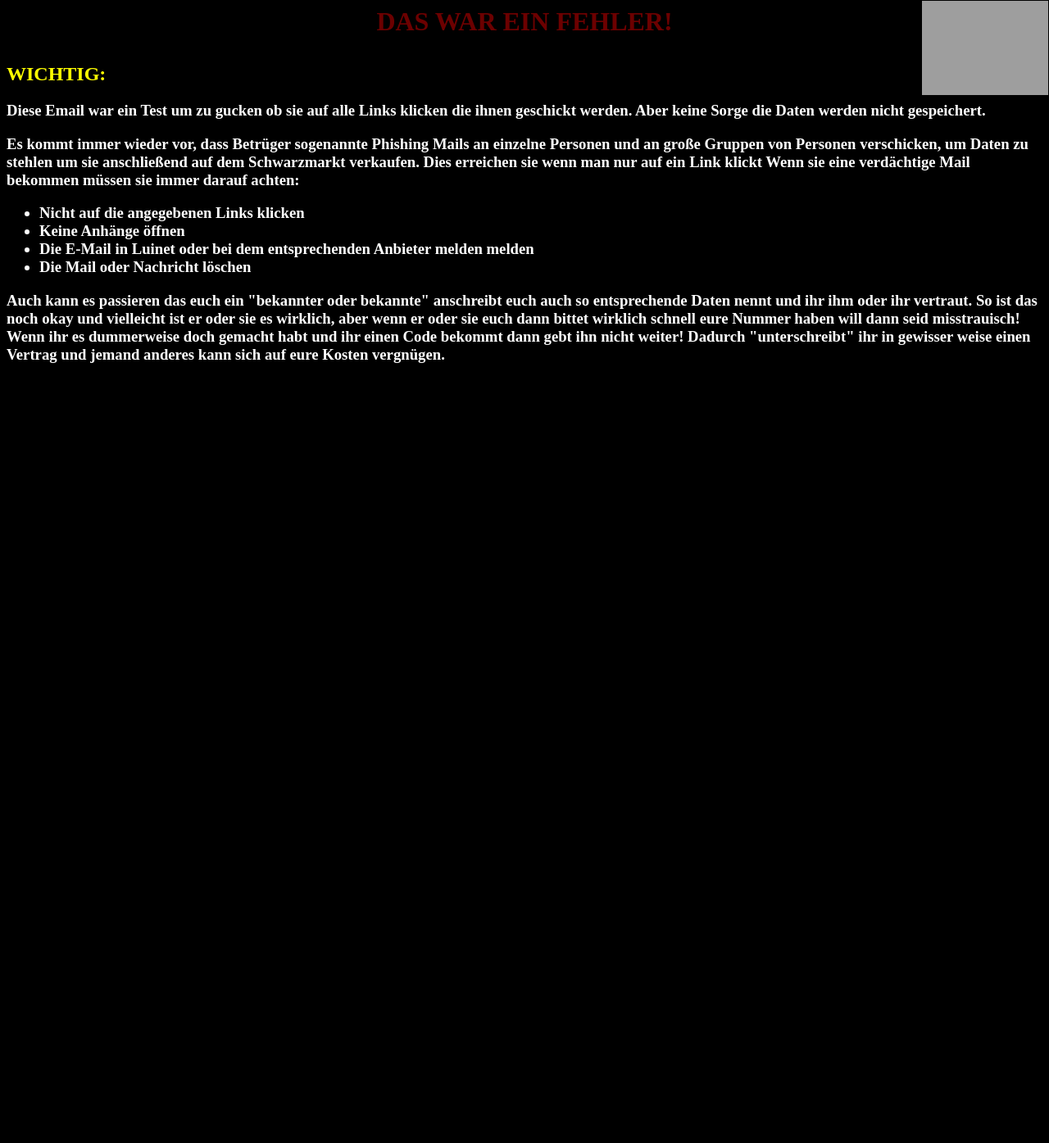
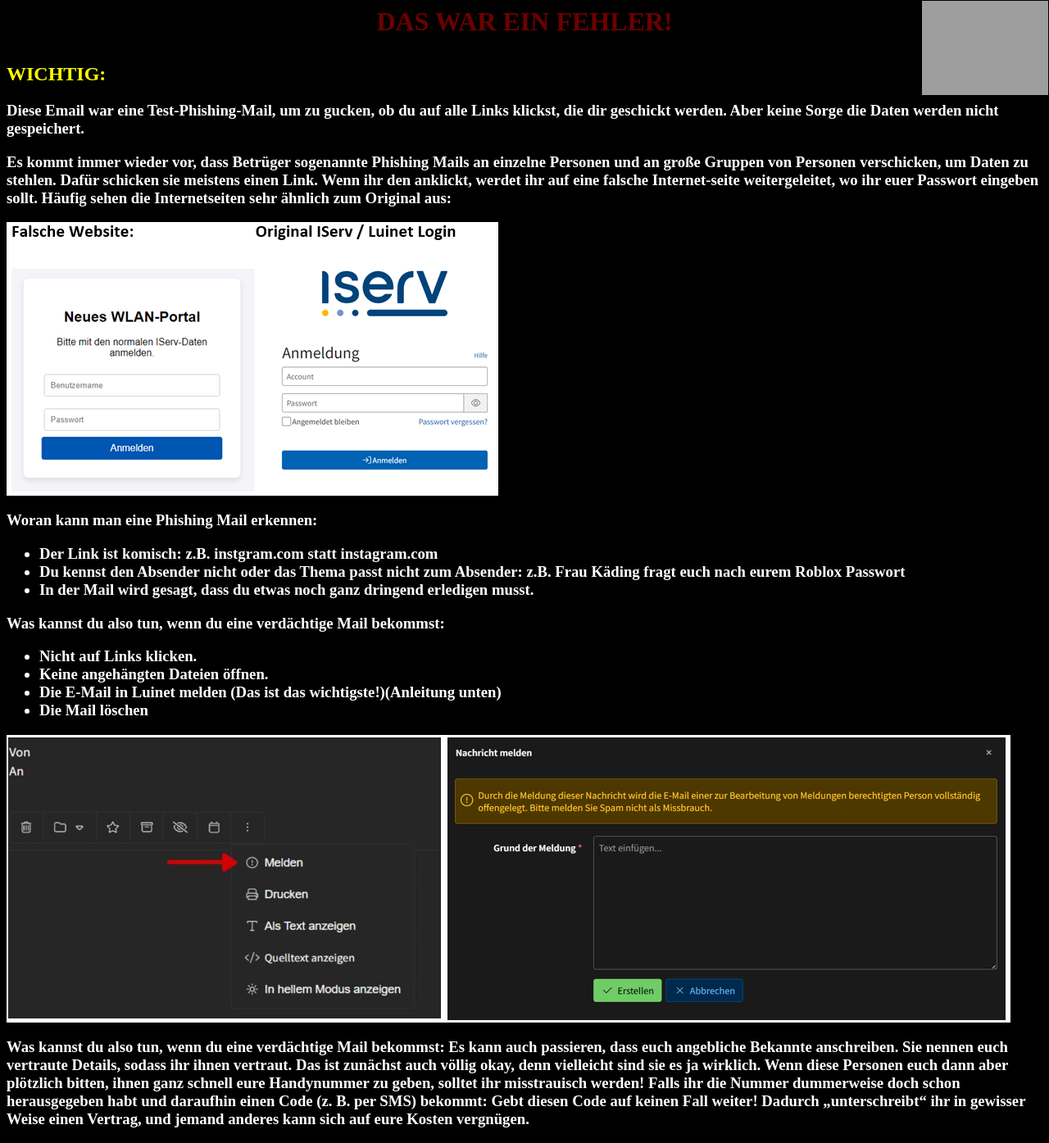
Before and after one commit to Lui-schuelerWlan/Lui-schuelerWlan, a plain HTML site: page aufklaerung.html in a window 1280 px wide. Shown: the whole page at 82% size. Before the commit the page ends 800 px from the top, so only its background shows below. Drawn offline with Linux system fonts and the light colour scheme; grey boxes are pictures that could not be loaded.

Commit message:
Update aufklaerung.html

```diff
--- a/aufklaerung.html
+++ b/aufklaerung.html
@@ -13,14 +13,28 @@
     50% { opacity: 0; }
     80% { opacity: 1; }
 }
-</style></head>
-    <body> <header><img src="https://www.scout-magazin.de/files/aktuelles/news/2020/Medien-Scouts-Hamburg_Logo_teaserbild.jpg" witdh="30%" height="30%" class="ecke-rechts-oben"></header>
-        <h1 Style="color:red" class="blinkender-text"> <p style="text-align: center">DAS WAR EIN FEHLER!</p></h1>
-    </body>
- <body style="background-color:black"></body>
+</style>
+</head>
+<body style="background-color:black">
+        <header>
+            <img src="https://www.scout-magazin.de/files/aktuelles/news/2020/Medien-Scouts-Hamburg_Logo_teaserbild.jpg" witdh="30%" height="30%" class="ecke-rechts-oben">
+        </header>
+    <h1 Style="color:red" class="blinkender-text"> <p style="text-align: center">DAS WAR EIN FEHLER!</p></h1>
     <h2 style="color:yellow"> WICHTIG: </h2>
-<h3 style="color:white" >Diese Email war ein Test um zu gucken ob sie auf alle Links klicken die ihnen geschickt werden. Aber keine Sorge die Daten werden nicht gespeichert. </h3>
-
-<h3 style="color:white">Es kommt immer wieder vor, dass Betrüger sogenannte Phishing Mails an einzelne Personen und an große Gruppen von Personen verschicken, um Daten zu stehlen um sie anschließend auf dem Schwarzmarkt verkaufen. Dies erreichen sie wenn man nur auf ein Link klickt
-Wenn sie eine verdächtige Mail bekommen müssen sie immer darauf achten:<ul> <li>Nicht auf die angegebenen Links klicken </li> <li>Keine Anhänge öffnen </li> <li>Die E-Mail in Luinet oder bei dem entsprechenden Anbieter melden melden</li> <li>Die Mail oder Nachricht löschen</li></ul> Auch kann es passieren das euch ein "bekannter oder bekannte" anschreibt euch auch so entsprechende Daten nennt und ihr ihm oder ihr vertraut. So ist das noch okay und vielleicht ist er oder sie es wirklich, aber wenn er oder sie euch dann bittet wirklich schnell eure Nummer haben will dann seid misstrauisch! Wenn ihr es dummerweise doch gemacht habt und ihr einen Code bekommt dann gebt ihn nicht weiter! Dadurch "unterschreibt" ihr in gewisser weise einen Vertrag und jemand anderes kann sich auf eure Kosten vergnügen.
-</h3>
+    <h3 style="color:white" >Diese Email war eine Test-Phishing-Mail, um zu gucken, ob du auf alle Links klickst, die dir geschickt werden. Aber keine Sorge die Daten werden nicht gespeichert. </h3>
+    <h3 style="color:white"> Es kommt immer wieder vor, dass Betrüger sogenannte Phishing Mails an einzelne Personen und an große Gruppen von Personen verschicken, um Daten zu stehlen. Dafür schicken sie meistens einen Link.
+        Wenn ihr den anklickt, werdet ihr auf eine falsche Internet-seite weitergeleitet, wo ihr euer Passwort eingeben sollt. Häufig sehen die Internetseiten sehr ähnlich zum Original aus: </h3>
+    <img src="websites.png">
+    <h3 style="color:white"> Woran kann man eine Phishing Mail erkennen:
+        <ul> <li> Der Link ist komisch: z.B. instgram.com statt instagram.com </li> <li>Du kennst den Absender nicht oder das Thema passt nicht zum Absender: z.B. Frau Käding fragt euch nach eurem Roblox Passwort </li> <li>In der Mail wird gesagt, dass du etwas noch ganz dringend erledigen musst.</li> </ul>
+    </h3>
+    <h3 style="color:white"> Was kannst du also tun, wenn du eine verdächtige Mail bekommst:
+        <ul> <li> Nicht auf Links klicken. </li> <li> Keine angehängten Dateien öffnen. </li> <li>Die E-Mail in Luinet melden (Das ist das wichtigste!)(Anleitung unten)</li> <li>Die Mail löschen</li> </ul>
+    </h3>
+    <img src="melden.png">
+    <h3 style="color:white"> Was kannst du also tun, wenn du eine verdächtige Mail bekommst:
+        Es kann auch passieren, dass euch angebliche Bekannte anschreiben. Sie nennen euch vertraute Details, sodass ihr ihnen vertraut. Das ist zunächst auch völlig okay, denn vielleicht sind sie es ja wirklich.
+        Wenn diese Personen euch dann aber plötzlich bitten, ihnen ganz schnell eure Handynummer zu geben, solltet ihr misstrauisch werden! Falls ihr die Nummer dummerweise doch schon herausgegeben habt und daraufhin einen Code (z. B. per SMS) bekommt:
+        Gebt diesen Code auf keinen Fall weiter! Dadurch „unterschreibt“ ihr in gewisser Weise einen Vertrag, und jemand anderes kann sich auf eure Kosten vergnügen.
+    </h3>
+</body>
```
